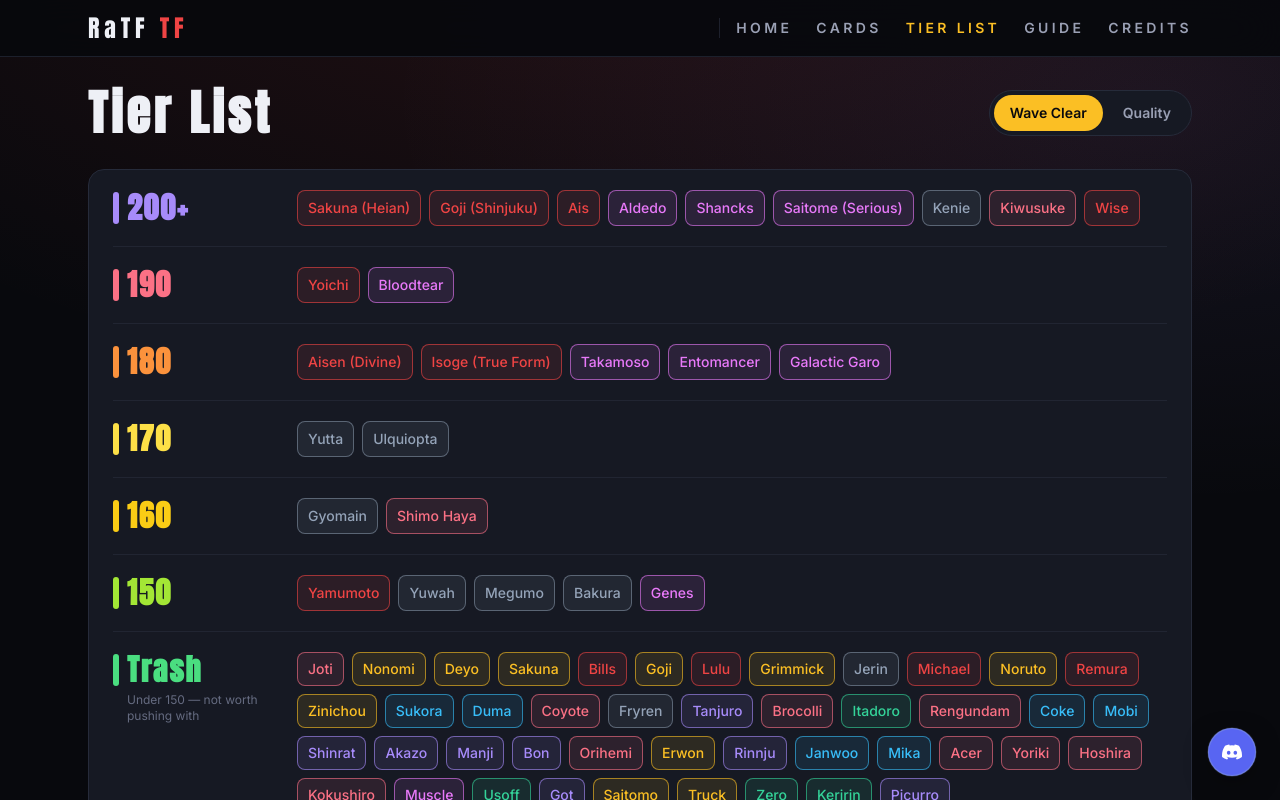
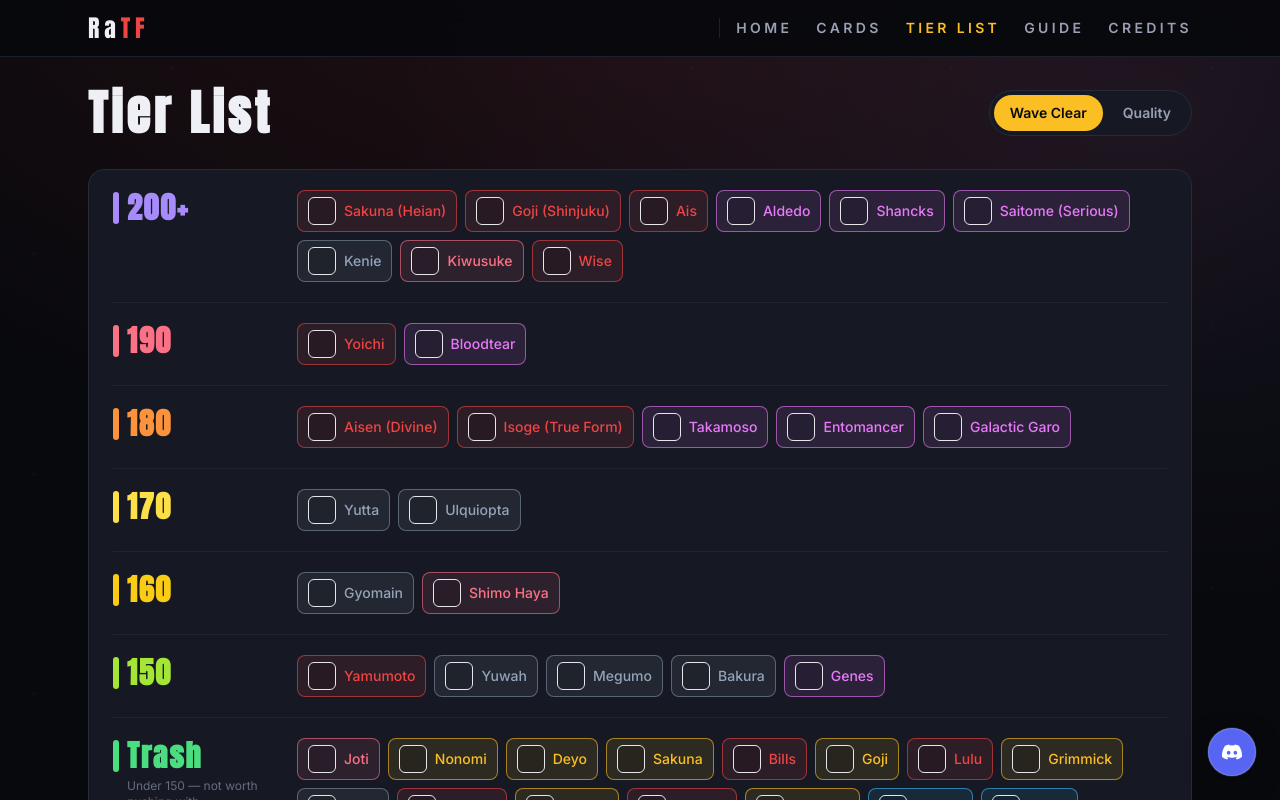
Before and after one commit to DarrrkSide/RaTF, a Next.js app: page /tierlist in a window 1280 px wide. Shown: the top 800 px of the page. Built offline with nearby package versions, Linux system fonts and the light colour scheme.

Commit message:
Refine hero, navbar, and tier list visuals

```diff
--- a/app/globals.css
+++ b/app/globals.css
@@ -17,12 +17,35 @@ html {
 }
 
 body {
+  position: relative;
+  overflow-x: hidden;
   background-color: #08090d;
   background-image:
     radial-gradient(ellipse 80% 50% at 50% -10%, rgba(239, 68, 68, 0.12), transparent),
     radial-gradient(ellipse 60% 40% at 90% 10%, rgba(167, 139, 250, 0.08), transparent);
   color: #eef0f6;
   font-family: var(--font-body);
+}
+
+body::before {
+  content: "";
+  position: fixed;
+  inset: 0;
+  pointer-events: none;
+  background-image:
+    radial-gradient(circle at 20% 20%, rgba(255,255,255,0.07) 0 1px, transparent 2px),
+    radial-gradient(circle at 70% 30%, rgba(255,255,255,0.05) 0 1px, transparent 2px),
+    radial-gradient(circle at 40% 80%, rgba(255,255,255,0.06) 0 1px, transparent 2px),
+    radial-gradient(circle at 85% 75%, rgba(255,255,255,0.04) 0 1px, transparent 2px);
+  background-size: 220px 220px, 260px 260px, 300px 300px, 240px 240px;
+  opacity: 0.55;
+  animation: drift 22s linear infinite;
+  z-index: 0;
+}
+
+body > * {
+  position: relative;
+  z-index: 1;
 }
 
 ::selection {
@@ -116,3 +139,8 @@ select:focus-visible,
 .fade-in {
   animation: fade-in 0.3s ease-out both;
 }
+
+@keyframes drift {
+  from { transform: translate3d(0, 0, 0); }
+  to { transform: translate3d(-40px, -40px, 0); }
+}
--- a/app/layout.tsx
+++ b/app/layout.tsx
@@ -39,7 +39,7 @@ export default function RootLayout({
       <body className="min-h-screen font-body">
         <NavBar />
         <main className="mx-auto max-w-6xl px-4 pb-24 pt-8 sm:px-6">{children}</main>
-        <footer className="border-t border-ink-line/70 py-8 text-center font-body text-xs text-text-faint">
+        <footer className="mx-auto max-w-6xl border-t border-ink-line/70 px-4 py-8 text-center font-body text-xs text-text-faint sm:px-6">
           Website developed and design by Eternal (@etx1_) on Discord.
         </footer>
         <DiscordButton />
--- a/app/page.tsx
+++ b/app/page.tsx
@@ -15,7 +15,7 @@ const QUICK_LINKS = [
 export default function HomePage() {
   return (
     <div className="flex flex-col gap-16">
-      <section className="flex flex-col items-start gap-6 py-8 sm:py-16">
+      <section className="flex min-h-[calc(100vh-8rem)] flex-col items-start justify-center gap-6 bg-transparent p-0 sm:min-h-[calc(100vh-7rem)] sm:p-0">
         <h1 className="font-display text-5xl font-black leading-[0.95] tracking-[0.08em] text-text sm:text-7xl">
           ROLL ANIME
           <br />
--- a/app/tierlist/page.tsx
+++ b/app/tierlist/page.tsx
@@ -32,11 +32,22 @@ function TierRowShelf({ row }: { row: TierRow }) {
           return (
             <span
               key={name}
-              className={`inline-flex items-center gap-1.5 rounded-lg border px-2.5 py-1.5 font-body text-xs font-medium sm:text-sm ${
+              className={`inline-flex items-center gap-2 rounded-lg border px-2.5 py-1.5 font-body text-xs font-medium sm:text-sm ${
                 meta ? `${meta.border} ${meta.bg} ${meta.text}` : "border-ink-line text-text-dim"
               }`}
             >
-              {name}
+              {unit?.image ? (
+                // eslint-disable-next-line @next/next/no-img-element
+                <img
+                  src={unit.image}
+                  alt={name}
+                  className="h-7 w-7 rounded-md object-cover"
+                  loading="lazy"
+                />
+              ) : (
+                <span className="h-7 w-7 rounded-md border border-current/20 bg-black/10" />
+              )}
+              <span>{name}</span>
             </span>
           );
         })}
--- a/components/NavBar.tsx
+++ b/components/NavBar.tsx
@@ -19,7 +19,7 @@ export default function NavBar() {
       <div className="mx-auto flex max-w-6xl flex-wrap items-center justify-between gap-4 px-4 py-3 sm:px-6">
         <Link href="/" className="flex items-center gap-2">
           <span className="font-display text-xl tracking-[0.2em] text-text sm:text-2xl">
-            RaTF <span className="text-rarity-god">TF</span>
+            Ra<span className="text-rarity-god">TF</span>
           </span>
         </Link>
         <nav className="flex flex-wrap items-center gap-4 border-l border-ink-line/70 pl-3 sm:gap-6 sm:pl-4">
```
